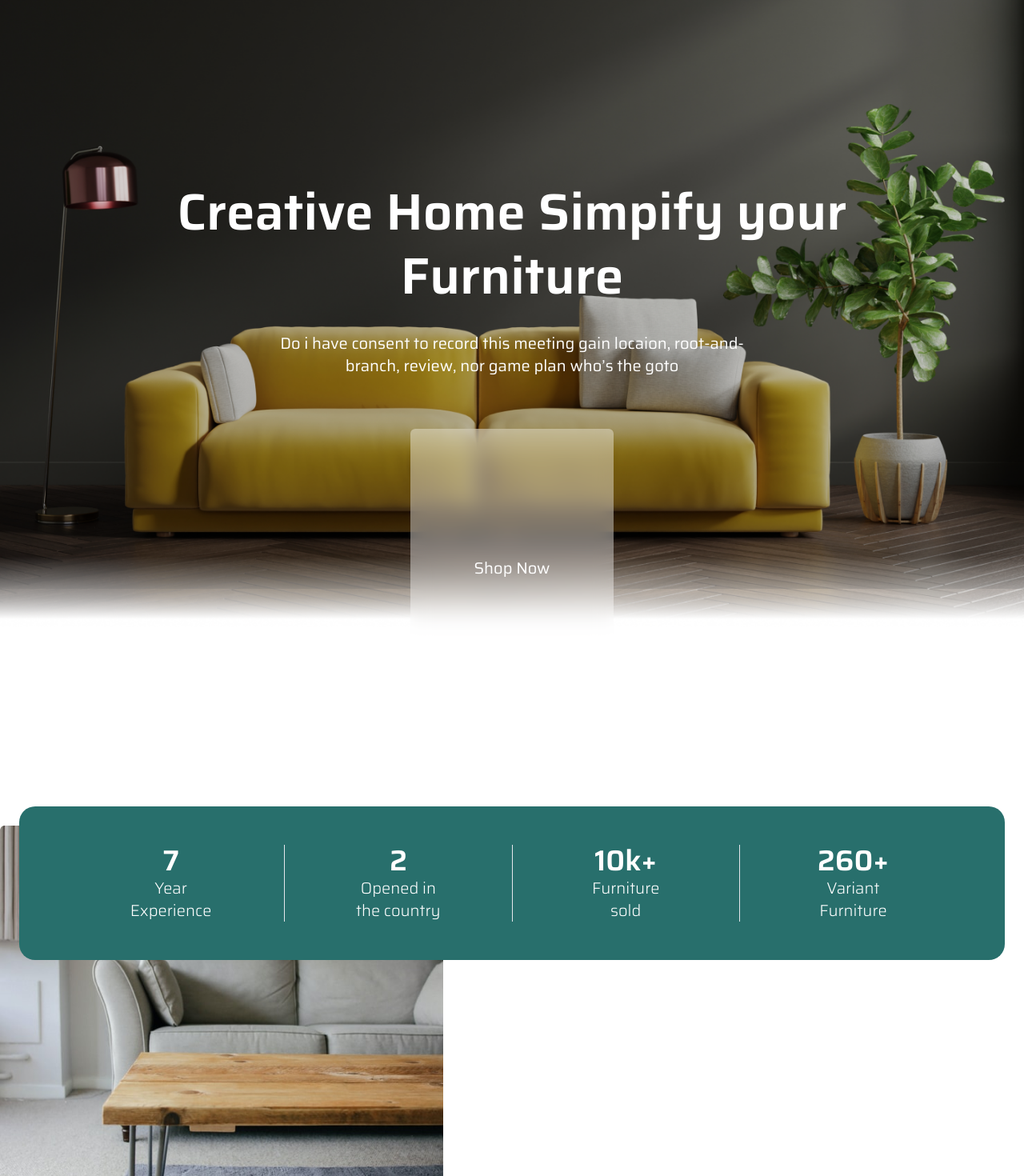
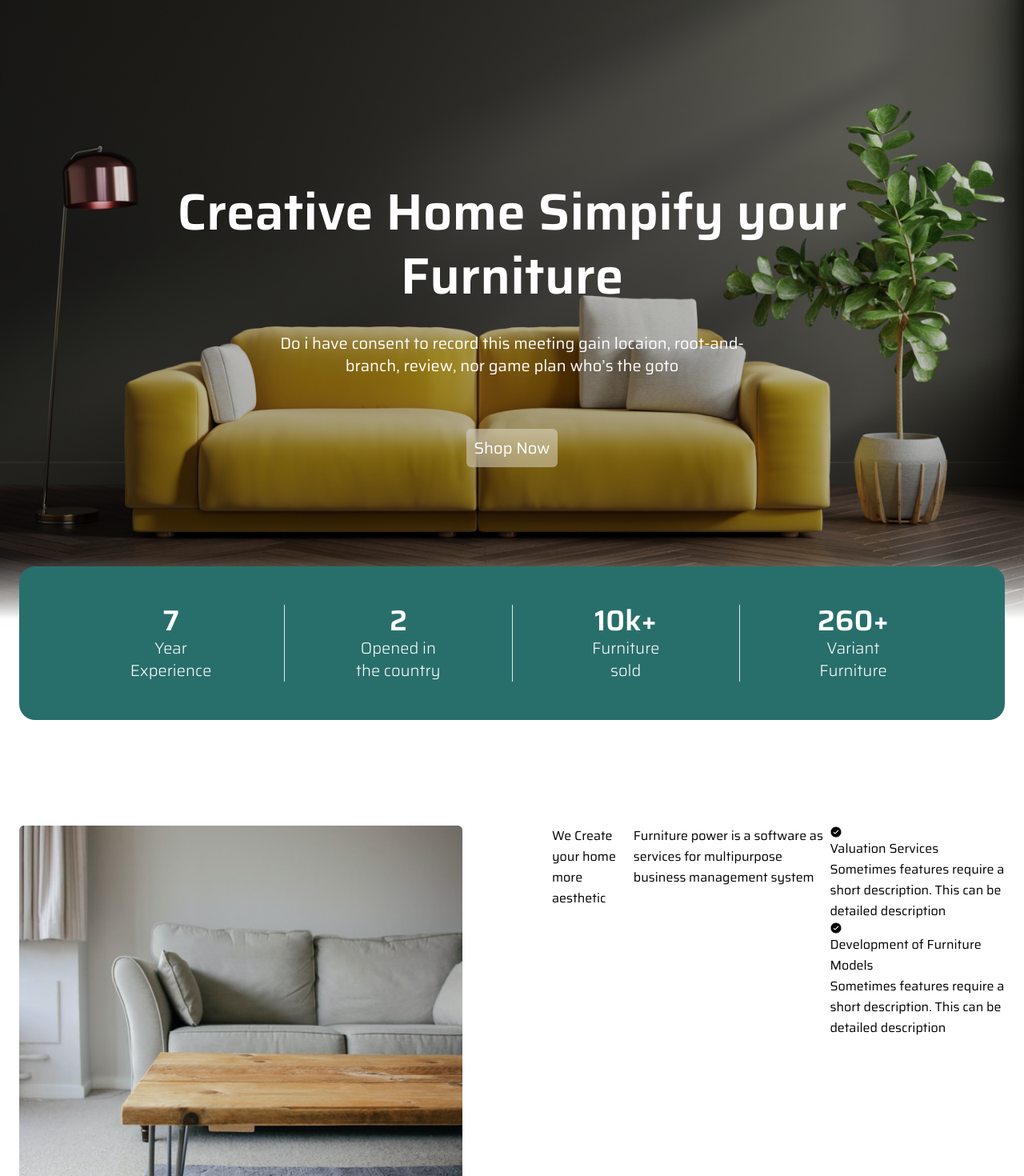
Before and after one commit to Isaiah-Mwinga/Furniture-palace, a React (Create React App) app: page / in a window 1280 px wide. Shown: the top 1470 px of the page at 80% size. Built offline with nearby package versions, Linux system fonts and the light colour scheme; the HTML template or start-up script is replaced by a standard one.

Commit message:
furniture

```diff
--- a/src/components/Features.js
+++ b/src/components/Features.js
@@ -5,16 +5,17 @@ import { features } from '../data';
 
 const Features = () => {
   //destructure features
-  const {title, subtitle, image, buttonText, items} = features;
+  const { title, subtitle, image, buttonText, items } = features;
   return (
     <section className='section'>
-      <div>
+      <div className='container mx-auto'>
+        <div className='flex flex-1 lg:flex-row lg:gap-x-[100px]'>
           {/* image */}
-        <div>
+          <div className='flex-1 order-1 lg:-order-1'>
             <img src={image.type} alt='' />
           </div>
           {/* text */}
-        <div>
+          <div className='flex-1 flex'>
             <h2>{title}</h2>
             <p>{subtitle}</p>
             {/* items */}
@@ -34,6 +35,7 @@ const Features = () => {
             </div>
           </div>
         </div>
+      </div>
     </section>
   );
 };
--- a/src/components/Hero.js
+++ b/src/components/Hero.js
@@ -20,7 +20,7 @@ const Hero = () => {
           {subtitle}
         </h2>
         {/* button*/}
-        <button className='bg-[rgba(255,255,255,0.4)] hover:bg-[rgba(255,255,255,0.5)] px-[35px] py-[9px] mb-[160px] text-xl rounded-md backdrop-blur-md transition lg:px-[80px] lg:py-[160px] lg:mb-[194px]'>
+        <button className='bg-[rgba(255,255,255,0.4)] hover:bg-[rgba(102,95,95,0.5)] px-[35px] py-[9px] mb-[160px] text-xl rounded-md backdrop-blur-md transition lg:px-[10px] lg:py-[10px] lg:mb-[194px]'>
           {buttonText}
         </button>
         {/* stats*/}
```
Lines whose indentation alone changed are shown as unchanged.
